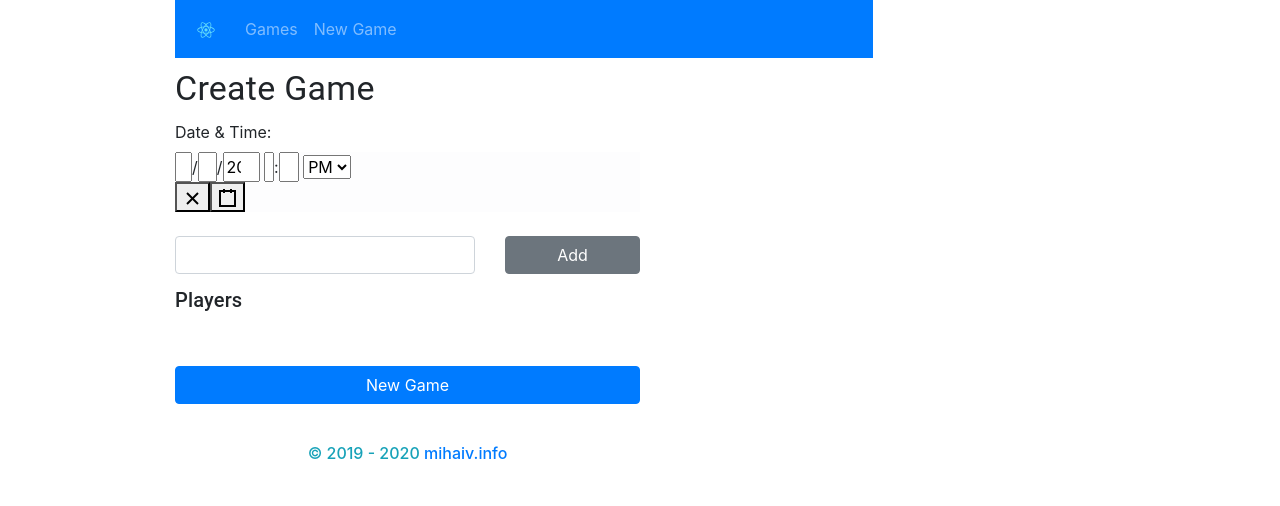
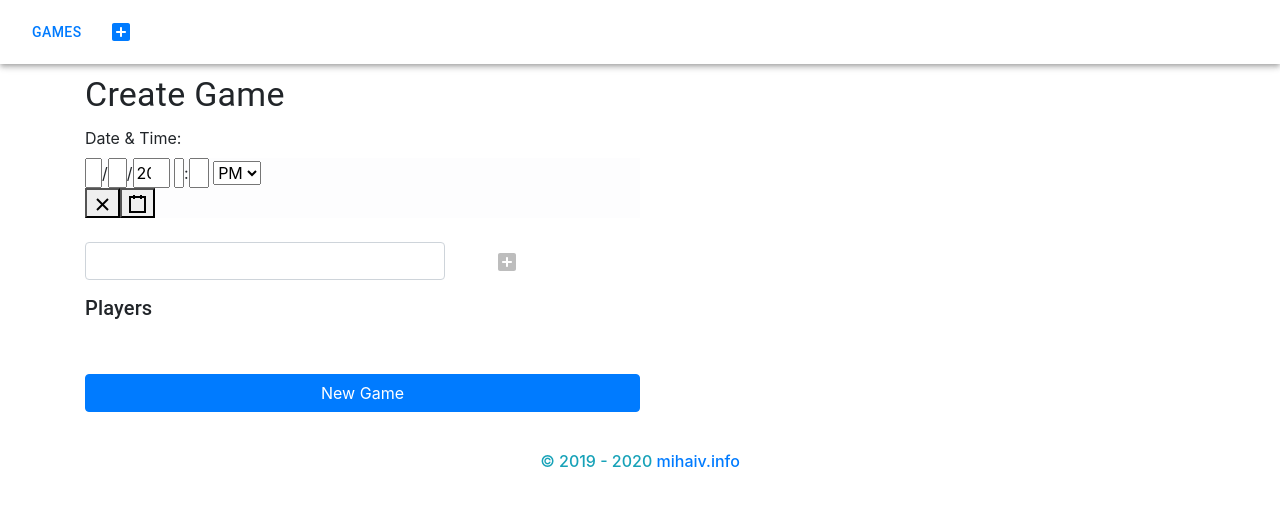
Before and after one commit to antispo/rentz, a React (Create React App) app in the folder client/: page /create in a window 1280 px wide. Shown: the top 506 px of the page. Built offline with nearby package versions, Linux system fonts and the light colour scheme.

Commit message:
WIP with material-ui

```diff
--- a/client/src/App.js
+++ b/client/src/App.js
@@ -8,47 +8,34 @@ import GamesList from './components/games-list.component';
 import CreateGame from './components/create-game.component';
 import Game from './components/game.component';
 
-import logo from './logo.svg';
+import './App.css';
 
-import './App.css';
+import AddBoxRoundedIcon from '@material-ui/icons/AddBoxRounded';
+import { Button, AppBar, Toolbar } from '@material-ui/core';
 
 function App() {
   return (
     <Router>
-      <div className="container align-center w-75">
-        <nav className="navbar navbar-expand align-center  navbar-dark bg-primary w-75">
-          <a
-            className="navbar-brand"
-            href="http://mihaiv.info"
-            target="_blank"
-            rel="noopener noreferrer"
-          >
-            <img src={logo} width="30" height="30" alt="Rentz Games" />
-          </a>
-          {/* <Link to="/" className="navbar-brand">Rentz</Link> */}
-          <div className="">
-            <ul className="navbar-nav">
-              <li className="navbar-item">
-                <Link to="/" className="nav-link">
-                  Games
-                </Link>
-              </li>
-              <li className="navbar-item">
-                <Link to="/create" className="nav-link">
-                  New Game
-                </Link>
-              </li>
-            </ul>
-          </div>
-        </nav>
-
+      <AppBar position="static" color="inherit">
+        <Toolbar>
+          <Link to="/">
+            <Button color="inherit">Games</Button>
+          </Link>
+          <Link to="/create">
+            <Button color="inherit">
+              <AddBoxRoundedIcon></AddBoxRoundedIcon>
+            </Button>
+          </Link>
+        </Toolbar>
+      </AppBar>
+      <div className="container align-center">
         <Route path="/" exact component={GamesList} />
         <Route path="/create" exact component={CreateGame} />
         <Route path="/game/:id" exact component={Game} />
 
         <br />
         <footer className="mw-100">
-          <div className="text-center w-50 text-info">
+          <div className="text-center text-info">
             <h6>
               &copy; 2019 - 2020{' '}
               <a
--- a/client/src/components/create-game.component.js
+++ b/client/src/components/create-game.component.js
@@ -12,6 +12,9 @@ import IconButton from '@material-ui/core/IconButton';
 import Grid from '@material-ui/core/Grid';
 import Typography from '@material-ui/core/Typography';
 import DeleteIcon from '@material-ui/icons/Delete';
+
+import AddBoxRoundedIcon from '@material-ui/icons/AddBoxRounded';
+import { Button } from '@material-ui/core';
 
 export default class CreateGame extends React.Component {
   constructor(props) {
@@ -108,16 +111,18 @@ export default class CreateGame extends React.Component {
               />
             </div>
             <div className="col-4">
-              <button
-                className="btn btn-secondary btn-block"
+              <Button
+                color="primary"
+                size="large"
+                disabled={this.state.currentPlayer.length <= 3}
                 onClick={e => {
                   this.addPlayer();
                   console.log(this.myRef);
                   this.myRef.current.focus();
                 }}
               >
-                Add
-              </button>
+                <AddBoxRoundedIcon></AddBoxRoundedIcon>
+              </Button>
             </div>
           </div>
           <div>
--- a/client/src/components/games-list.component.js
+++ b/client/src/components/games-list.component.js
@@ -4,6 +4,9 @@ import { Link } from 'react-router-dom';
 import axios from 'axios';
 
 import API_URL from './api';
+
+import Container from '@material-ui/core/Container';
+import Paper from '@material-ui/core/Paper';
 
 export default class GamesList extends React.Component {
   constructor(props) {
@@ -19,16 +22,17 @@ export default class GamesList extends React.Component {
   };
   render() {
     return (
-      <div className="w-75">
+      <Container maxWidth="sm">
         {/* <h4>Games List</h4> */}
         <div className="list-group">
           {this.state.games !== undefined &&
             this.state.games.map((g, k) => {
               return (
                 <Link to={'/game/' + g._id} className="nav-link" key={k}>
-                  <div
+                  <Paper
                     id={g._id}
-                    className="list-group-item list-group-item-action"
+                    style={{ padding: 5, margin: 5 }}
+                    elevation={3}
                   >
                     {/* <a hrev={"" + g._id} >{g.timestamp}</a> */}
                     <div className="row">
@@ -49,12 +53,12 @@ export default class GamesList extends React.Component {
                     <div className="col-12 text-right">
                       <small>{g._id}</small>
                     </div>
-                  </div>
+                  </Paper>
                 </Link>
               );
             })}
         </div>
-      </div>
+      </Container>
     );
   }
 }
```
Also changed, not shown: client/src/components/game.component.js (+105 -64 lines).
